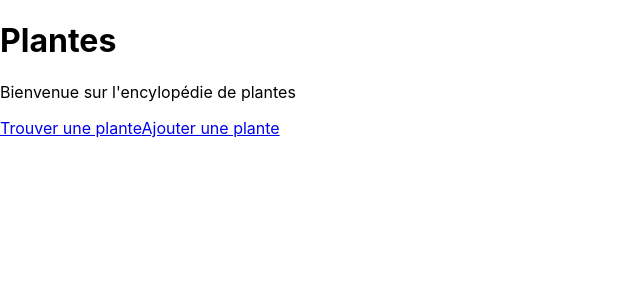
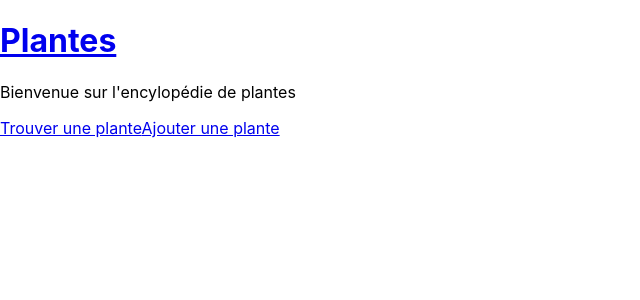
Before and after one commit to laura-munsch/plantfinder-react, a React (Create React App) app: page / in a window 1280 px wide. Shown: the top 300 px of the page, without its empty margins (0-640 px from the left). Built offline with nearby package versions, Linux system fonts and the light colour scheme.

Commit message:
Ajout d'un lien vers l'accueil

```diff
--- a/src/components/App/index.tsx
+++ b/src/components/App/index.tsx
@@ -1,5 +1,5 @@
 import React from "react";
-import { Route, Router } from "react-router-dom";
+import { Link, Route, Router } from "react-router-dom";
 import ListeDePlantes from "../ListeDePlantes";
 import "./App.scss";
 import { createBrowserHistory } from "history";
@@ -12,8 +12,10 @@ const history = createBrowserHistory();
 function App() {
   return (
     <div className="App">
-      <h1>Plantes</h1>
       <Router history={history}>
+        <h1>
+          <Link to="/">Plantes</Link>
+        </h1>
         <Route exact path="/" component={Accueil} />
         <Route exact path="/plante" component={ListeDePlantes} />
         <Route exact path="/plante/:id" component={Plante} />
```
